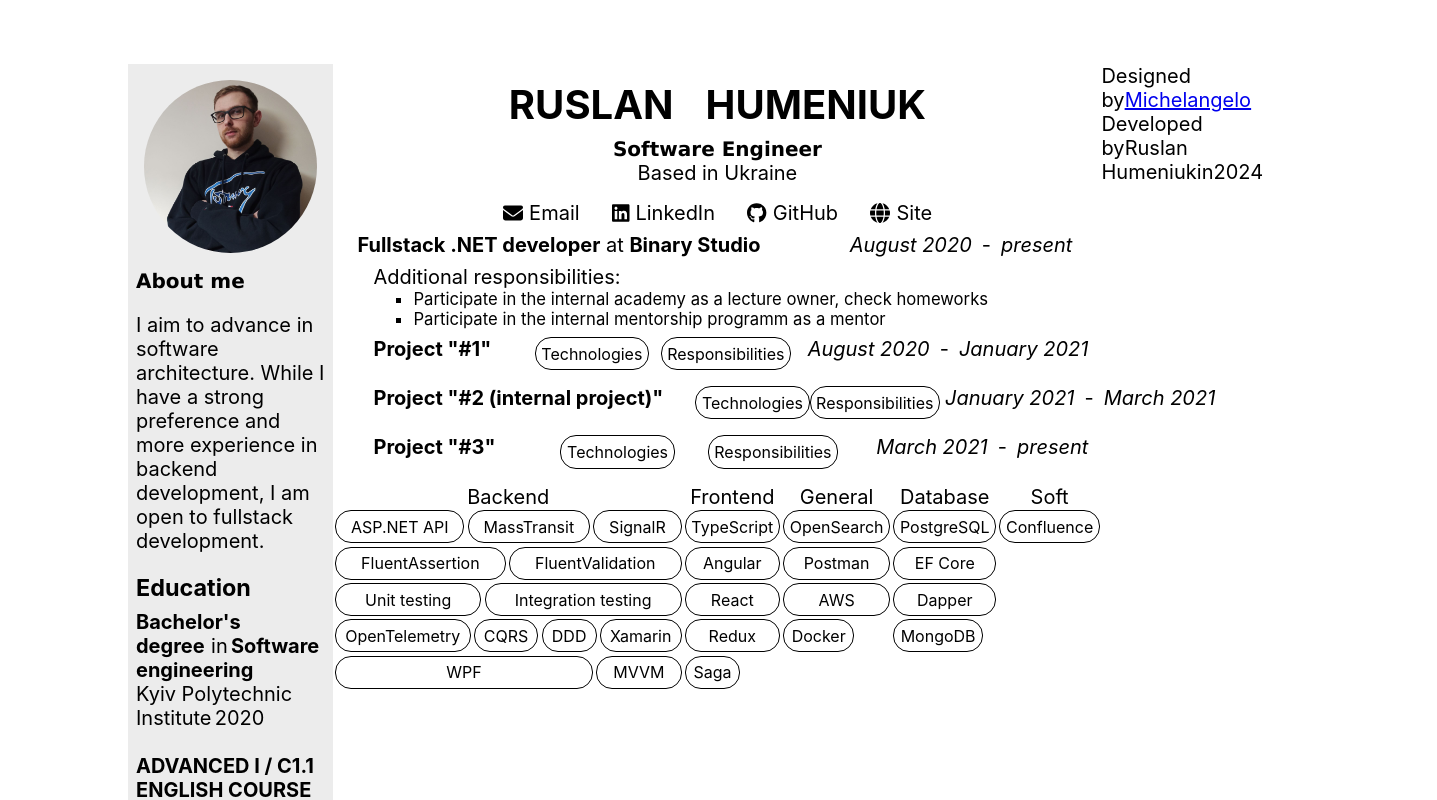
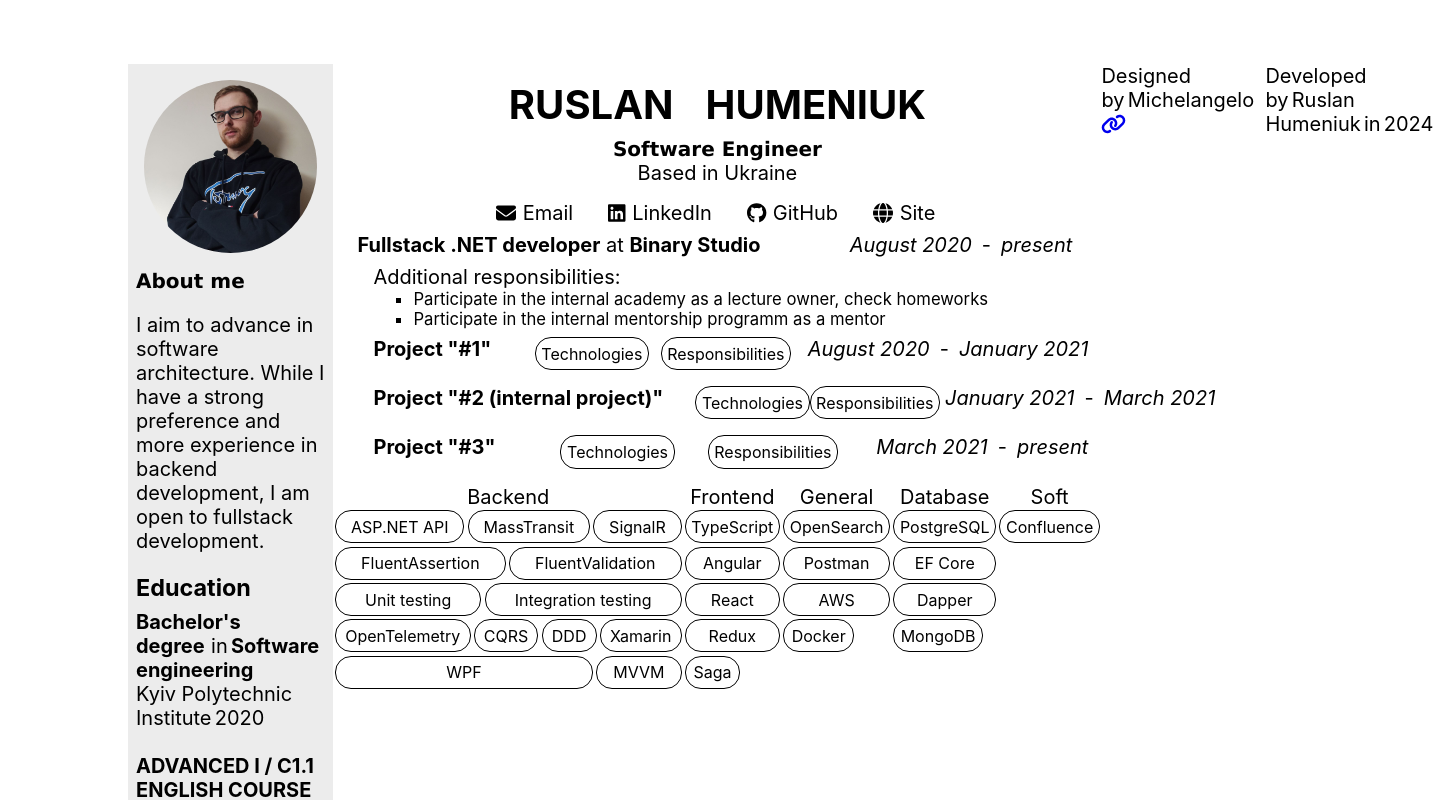
Before and after one commit to rusgumeniuk/portfolio, a React (Create React App) app: page / in a window 1280 px wide. Shown: the top 800 px of the page, 1437 px wide, since content can reach past the window. Built offline with nearby package versions, Linux system fonts and the light colour scheme.

Commit message:
feat: update footer

```diff
--- a/src/components/footer/Footer.css
+++ b/src/components/footer/Footer.css
@@ -0,0 +1,9 @@
+div.footer {
+  display: inline-flex;
+  gap: 0.5rem;
+}
+
+div.footer > div > span,
+a {
+  margin-right: 0.2rem;
+}
--- a/src/components/footer/Footer.tsx
+++ b/src/components/footer/Footer.tsx
@@ -1,12 +1,18 @@
+import { faLink } from '@fortawesome/free-solid-svg-icons';
+import { FontAwesomeIcon } from '@fortawesome/react-fontawesome';
 import { FC } from 'react';
 import { DesignerData, DeveloperData } from './data';
+import './Footer.css';
 
 const Footer: FC = () => {
   return (
-    <div>
+    <div className="footer">
       <div className="designer">
         <span>Designed by</span>
-        <a href={DesignerData.Profile}>{DesignerData.Name}</a>
+        <span>{DesignerData.Name}</span>
+        <a href={DesignerData.Profile}>
+          <FontAwesomeIcon icon={faLink} />
+        </a>
       </div>
       <div className="developer">
         <span>Developed by</span>
```
